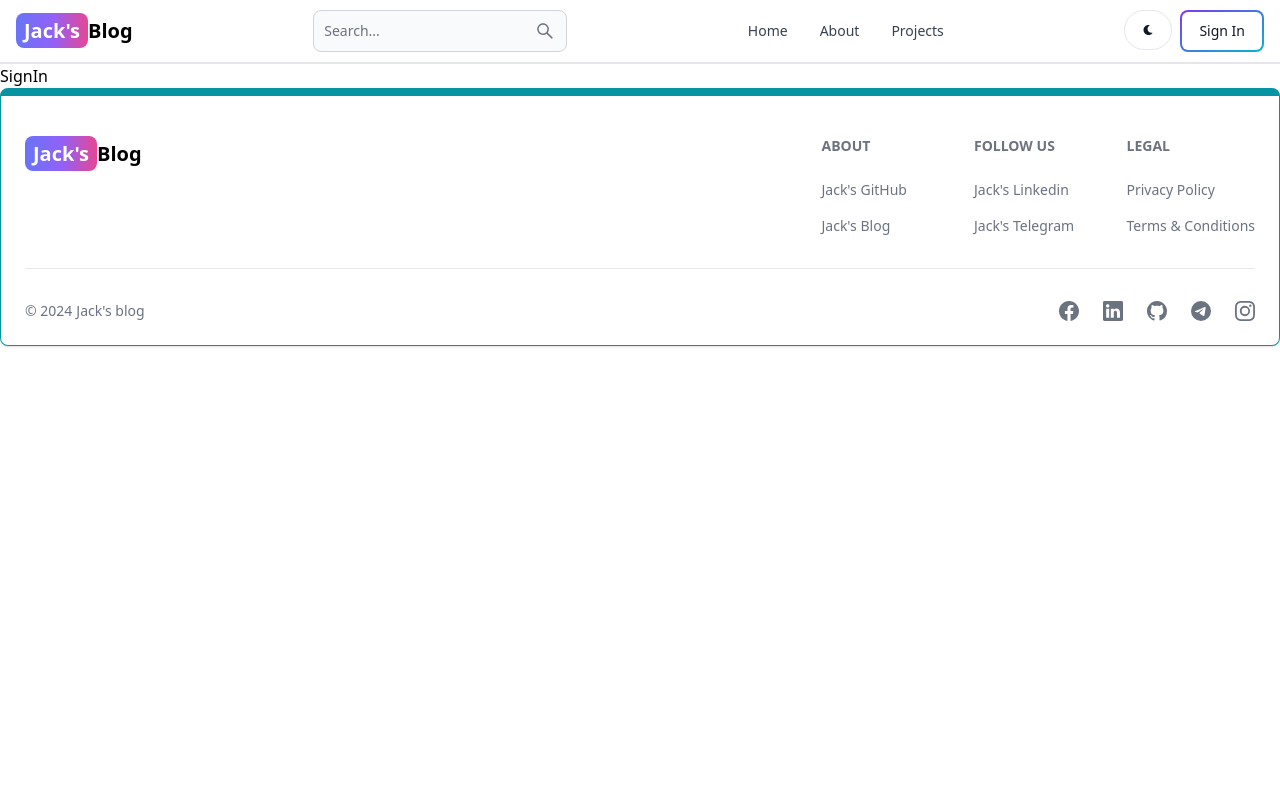
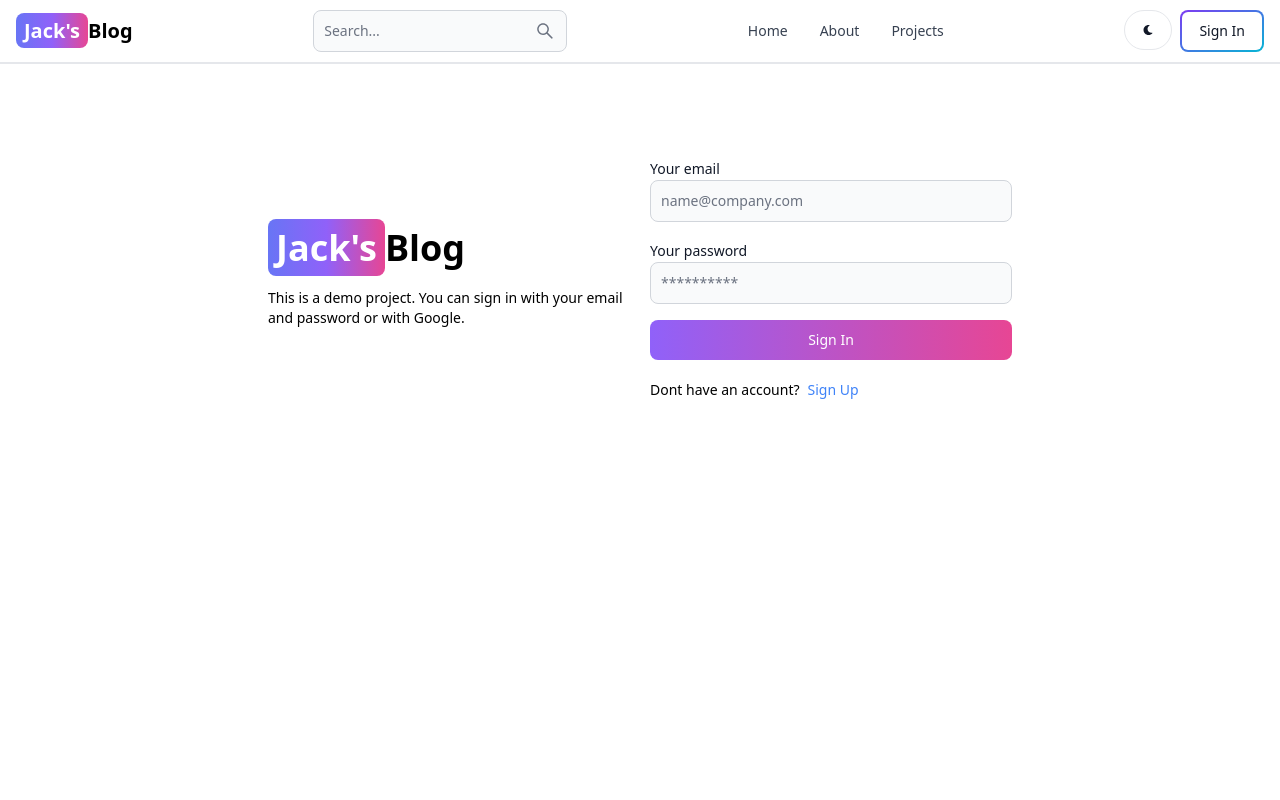
Before and after one commit to HakobHakob/blog-app, a React (Vite) app in the folder client/: page /sign-in in a window 1280 px wide. Shown: the top 800 px of the page. Built offline with nearby package versions, Linux system fonts and the light colour scheme.

Commit message:
complete signin page functionality

```diff
--- a/client/src/pages/SignIn.jsx
+++ b/client/src/pages/SignIn.jsx
@@ -1,10 +1,109 @@
+import { Link, useNavigate } from "react-router-dom"
+import { Alert, Button, Label, Spinner, TextInput } from "flowbite-react"
+import { useState } from "react"
 
 const SignIn = () => {
-    return (
-      <div>
-        SignIn
-      </div>
-    )
+  const [formData, setFormData] = useState({})
+  const [errorMessage, setErrorMessage] = useState(null)
+  const [loading, setLoading] = useState(false)
+  const navigate = useNavigate()
+
+  const fillFormData = (e) => {
+    setFormData({ ...formData, [e.target.id]: e.target.value.trim() })
+  }
+  const submitFormData = async (e) => {
+    e.preventDefault()
+    if (!formData.email || !formData.password) {
+      return setErrorMessage("Please fill out all fields")
+    }
+    try {
+      setLoading(true)
+      setErrorMessage(null)
+      const result = await fetch("/api_v1/auth/signin", {
+        method: "POST",
+        headers: { "Content-Type": "application/json" },
+        body: JSON.stringify(formData),
+      })
+      const data = await result.json()
+      if (data.success === false) {
+        return setErrorMessage(data.message)
+      }
+      setLoading(false)
+      if (result.ok) {
+        navigate("/")
+      }
+    } catch (error) {
+      setErrorMessage(error.message)
+      setLoading(false)
+    }
   }
 
-  export default SignIn
+  return (
+    <div className="min-h-screen mt-20">
+      <div className="flex p-3 max-w-3xl mx-auto flex-col md:flex-row md:items-center gap-5">
+        {/*Left */}
+        <div className="flex-1">
+          <Link to="/" className="font-bold dark:text-white text-4xl">
+            <span className="px-2 py-1 bg-gradient-to-r from-indigo-500 via-purple-500 to-pink-500 rounded-lg text-white">
+              Jack&apos;s
+            </span>
+            Blog
+          </Link>
+          <p className="text-sm mt-5">
+            This is a demo project. You can sign in with your email and password
+            or with Google.
+          </p>
+        </div>
+        {/*Right */}
+        <div className="flex-1">
+          <form className="flex flex-col gap-4" onSubmit={submitFormData}>
+            <div>
+              <Label value="Your email" />
+              <TextInput
+                type="email"
+                placeholder="name@company.com"
+                id="email"
+                onChange={fillFormData}
+              />
+            </div>
+            <div>
+              <Label value="Your password" />
+              <TextInput
+                type="password"
+                placeholder="**********"
+                id="password"
+                onChange={fillFormData}
+              />
+            </div>
+            <Button
+              gradientDuoTone="purpleToPink"
+              type="submit"
+              disabled={loading}
+            >
+              {loading ? (
+                <>
+                  <Spinner size="sm" />
+                  <span className="pl-3">Loading...</span>
+                </>
+              ) : (
+                "Sign In"
+              )}
+            </Button>
+          </form>
+          <div className="flex gap-2 text-sm mt-5">
+            <span>Dont have an account?</span>
+            <Link to="/sign-up" className="text-blue-500">
+              Sign Up
+            </Link>
+          </div>
+          {errorMessage && (
+            <Alert className="mt-5" color="failure">
+              {errorMessage}
+            </Alert>
+          )}
+        </div>
+      </div>
+    </div>
+  )
+}
+export default SignIn
```
